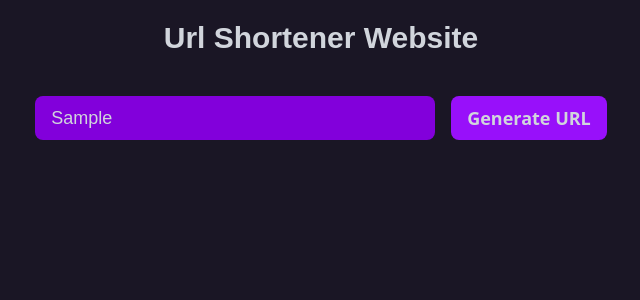
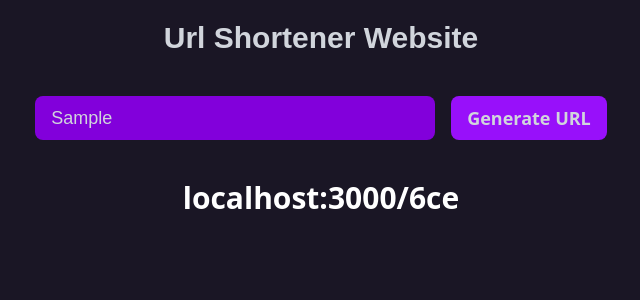
Before and after one commit to eyalhh/next_test, a Next.js app: page / in a window 1280 px wide. Both pictures are taken after typing "Sample" into the empty fields and a click on the button "Generate URL". Shown: the top 300 px of the page, without its empty margins (319-959 px from the left). Built offline with nearby package versions, Linux system fonts and the light colour scheme; no server answers; the database is empty.

Commit message:
finishing route register-url

```diff
--- a/app/page.tsx
+++ b/app/page.tsx
@@ -7,6 +7,8 @@ export default function Home() {
   console.log(" == in client == ")
 
   const [url, setUrl] = useState("");
+  const [code, setCode] = useState("");
+  const [urlShown, setUrlShown] = useState(false);
 
 
   console.log(url);
@@ -26,8 +28,10 @@ export default function Home() {
     )
 
     const { code } = await response.json();
+    setCode(code);
 
-    console.log(code);
+    setUrlShown(true);
+
 
   }
 
@@ -47,6 +51,9 @@ export default function Home() {
         type="submit"
         className="bg-purple-600 rounded-lg text-gray-300 font-sans font-bold text-lg px-4 py-2">Generate URL</button>
       </form>
+      {urlShown &&
+        <h2 className="text-white font-bold text-3xl font-sans mt-10">{`localhost:3000/${code}`}</h2>
+      }
     </div>
   )
 }
```
